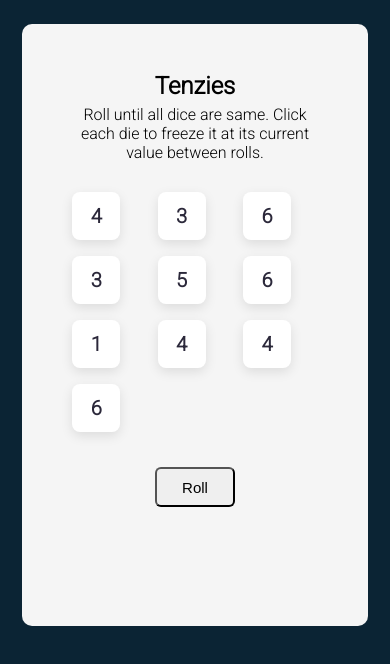
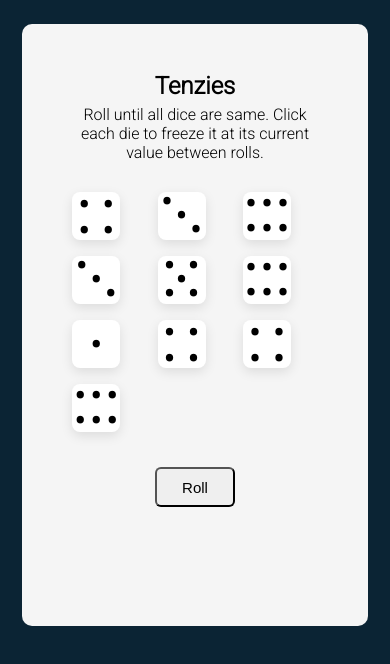
Before and after one commit to SHASHWAT-SGH/Tenzies, a React (Create React App) app: page / in a window 390 px wide. Shown: the top 664 px of the page. Built offline with nearby package versions, Linux system fonts and the light colour scheme.

Commit message:
changed dice number to dots and made it responsiv

```diff
--- a/src/components/Die.jsx
+++ b/src/components/Die.jsx
@@ -3,15 +3,99 @@ import "../styles/die.css"
 
 export default function Die({number, isHeld, handleDieClick}) {
 
+  const dotDie = (number) =>{
+    if(number===1){
+        return(
+        <span
+          style={{
+            color:'black',
+            fontSize:'2.5rem',
+            margin: 'auto'
+          }
+        }
+        >•</span>)
+    } else if(number===2){
+      return(
+        <span className='two-container' style={{display:'flex', flexDirection:'column',color:'black',fontSize:'2.5rem', width:'100%', lineHeight:'77%', padding:'3px'}}>
+          <span style={{width:'100%', textAlign:'left'}}>•</span>
+          <span style={{width:'100%', textAlign:'right'}}>•</span>
+        </span>
+      )
+  } else if(number===3){
+    return(
+      <span className='three-container' style={{display:'flex', flexDirection:'column',color:'black',fontSize:'2.5rem', width:'100%', lineHeight:'49%', padding:'3px'}}>
+          <span style={{width:'100%', textAlign:'left'}}>•</span>
+          <span style={{width:'100%', textAlign:'center'}}>•</span>
+          <span style={{width:'100%', textAlign:'right'}}>•</span>
+      </span>
+    )
+    } else if(number===4){
+      return(
+        <span className='four-container' style={{display:'flex', flexDirection:'column',color:'black',fontSize:'2.5rem', width:'100%', lineHeight:'86%'}}>
+          <span style={{display:"flex"}}>
+            <span style={{margin:'auto'}}>•</span>
+            <span style={{margin:'auto'}}>•</span>
+          </span>
+
+          <span style={{display:"flex"}}>
+            <span style={{margin:'auto'}}>•</span>
+            <span style={{margin:'auto'}}>•</span>
+          </span>
+        </span>
+      )
+    } else if(number === 5){
+      return (
+        <span className='five-container' style={{display:'flex', flexDirection:'column',color:'black',fontSize:'2.5rem', width:'100%', lineHeight:'53%', padding:'3px 0 3px 0'}}>
+          <span style={{display:"flex"}}>
+            <span style={{margin:'auto'}}>•</span>
+            <span style={{margin:'auto'}}>•</span>
+          </span>
+
+          <span style={{display:"flex", margin:'auto'}}>•</span>
+
+          <span style={{display:"flex"}}>
+            <span style={{margin:'auto'}}>•</span>
+            <span style={{margin:'auto'}}>•</span>
+          </span>
+        </span>
+      )
+    } else if(number===6){
+      return(
+        <span className='six-container' style={{display:'flex', flexDirection:'column',color:'black',fontSize:'2.5rem', width:'100%', margin:'auto', lineHeight:'77%'}}>
+          <span style={{display:"flex"}}>
+            <span style={{margin:'auto'}}>•</span>
+            <span style={{margin:'auto'}}>•</span>
+            <span style={{margin:'auto'}}>•</span>
+          </span>
+
+          <span style={{display:"flex"}}>
+            <span style={{margin:'auto'}}>•</span>
+            <span style={{margin:'auto'}}>•</span>
+            <span style={{margin:'auto'}}>•</span>
+          </span>
+
+        </span>
+      )
+    }
+  }
+
   return (
+    // <div
+    //   className='die'
+    //   onClick={handleDieClick}
+    //   style={isHeld?{backgroundColor: '#59E391'}:{backgroundColor: '#FFFFFF'}}
+    // >
+    //   <span className='text'>
+    //     {number}
+    //   </span>
+    // </div>
+
     <div
       className='die'
       onClick={handleDieClick}
       style={isHeld?{backgroundColor: '#59E391'}:{backgroundColor: '#FFFFFF'}}
     >
-      <span className='text'>
-        {number}
-      </span>
+      {dotDie(number)}
     </div>
   )
 }
--- a/src/styles/die.css
+++ b/src/styles/die.css
@@ -30,4 +30,20 @@
         display: flex;
         box-shadow: rgba(0, 0, 0, 0.1) 0px 4px 12px;
     }
+
+    .six-container{
+        line-height: 62% !important ;
+    }
+    .three-container{
+        line-height: 35% !important ;
+    }
+    .four-container{
+        line-height: 65% !important ;
+    }
+    .two-container{
+        line-height: 60% !important ;
+    }
+    .five-container{
+        line-height: 35% !important ;
+    }
 }
```
